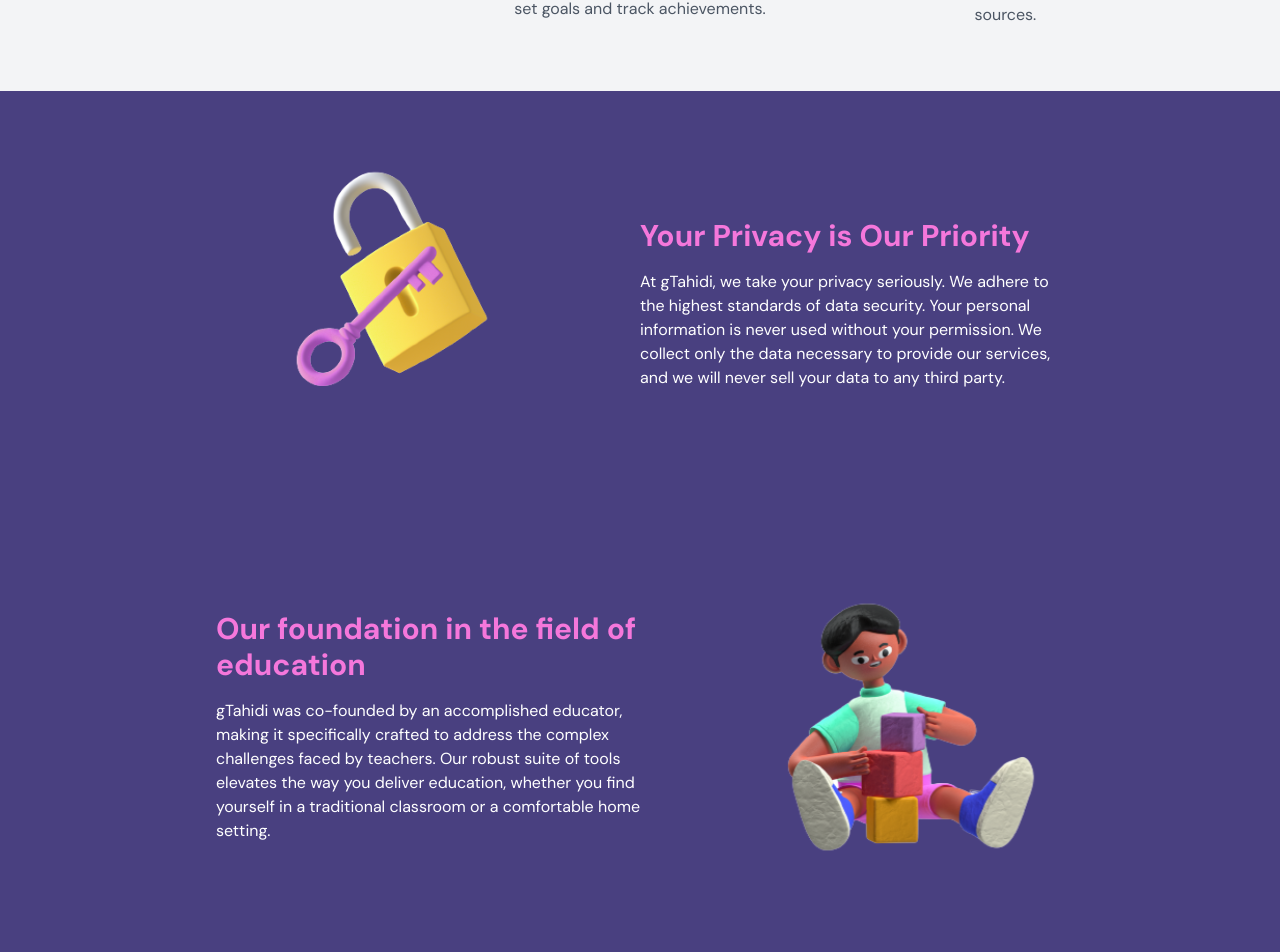
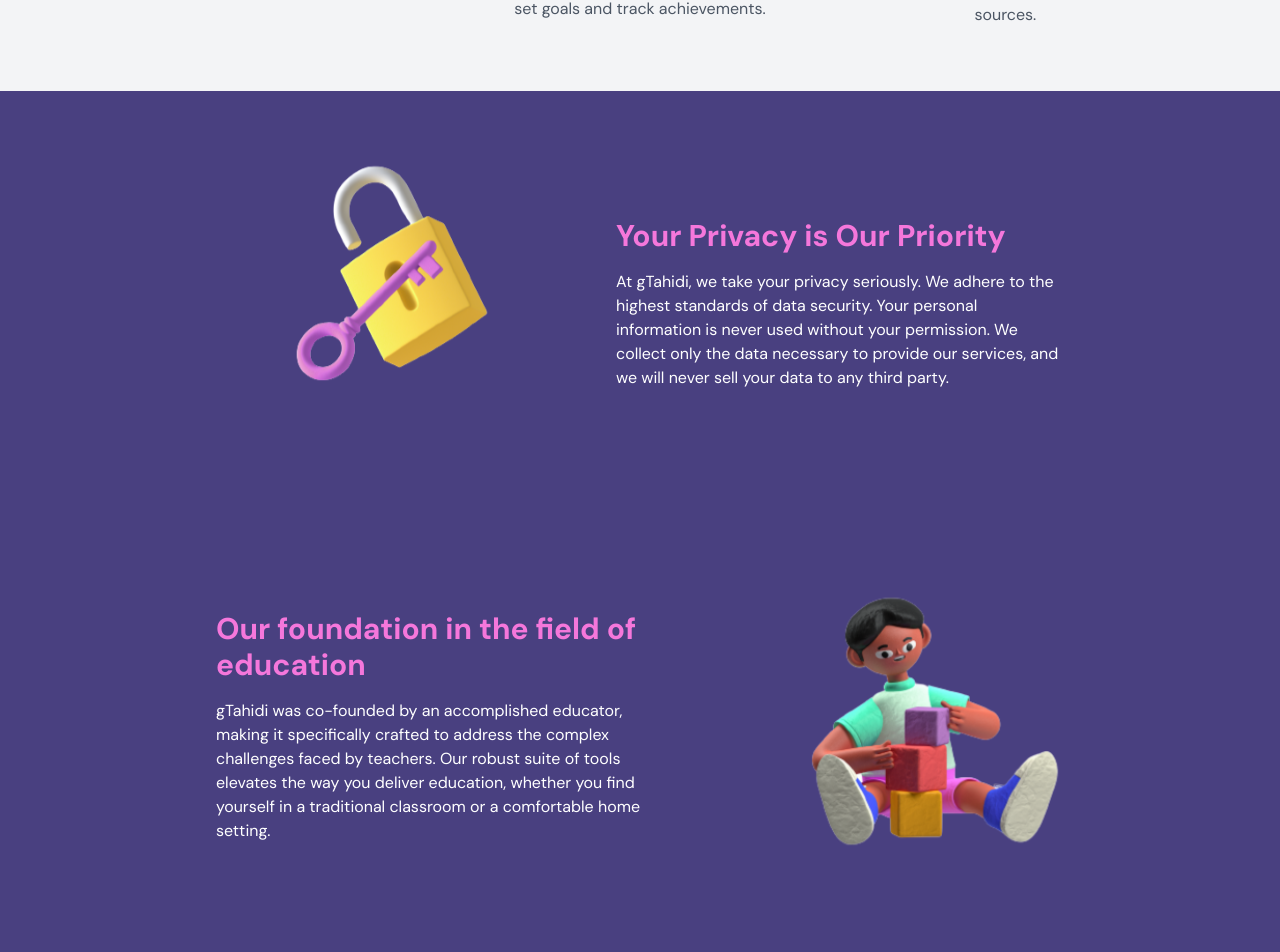
Before and after one commit to gTahidi/gTahidi-Beta, a Next.js app: page / in a window 1280 px wide. Shown: the part 1836-2788 px from the top of the page. Built offline with nearby package versions, Linux system fonts and the light colour scheme.

Commit message:
3d_privary

```diff
--- a/app/globals.css
+++ b/app/globals.css
@@ -123,3 +123,21 @@ html {
 .dashboard-container {
   @apply px-[5%] py-5 flex flex-col gap-y-5;
 }
+
+
+/* styles/global.css */
+
+@keyframes float {
+  0%, 100% {
+    transform: translateY(0);
+  }
+  50% {
+    transform: translateY(-20px);
+  }
+}
+
+
+
+.floating {
+  animation: float 3s ease-in-out infinite;
+}
--- a/components/privacy.tsx
+++ b/components/privacy.tsx
@@ -8,7 +8,7 @@ const PrivacySection: React.FC = () => {
   return (
     <section className="bg-gtahidiDarkBlue text-white p-12 flex flex-col space-y-16 justify-center items-center">
       <div className="max-w-4xl mx-auto flex justify-between items-center">
-        <div className="flex-1">
+        <div className="floating">
           <Image
             src={Paddy}
             alt="Secure Lock and Key"
@@ -37,7 +37,7 @@ const PrivacySection: React.FC = () => {
           a traditional classroom or a comfortable home setting.
           </p>
         </div>
-        <div className="flex-1">
+        <div className="floating">
           <Image
             src={Cartoon}
             alt="Secure Lock and Key"
```
